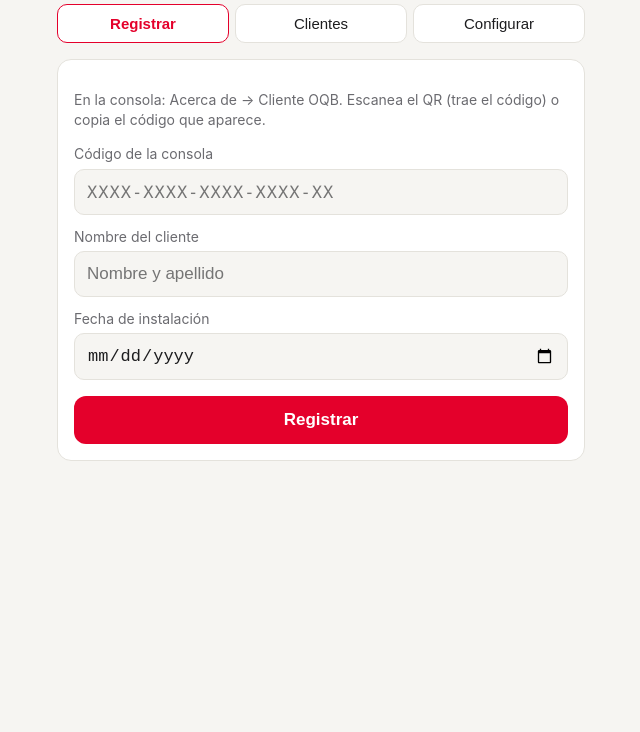
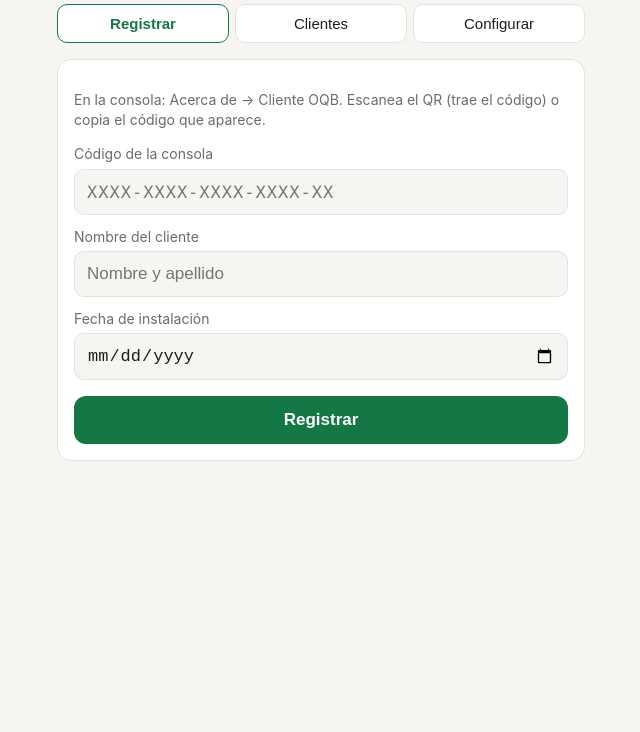
Before and after one commit to ohquebacan/oqb-clientes, a plain HTML site: page index.html in a window 1280 px wide. Shown: the part 68-800 px from the top of the page, without its empty margins (319-959 px from the left). Drawn offline with Linux system fonts and the light colour scheme.

Commit message:
Verde OQB

```diff
--- a/index.html
+++ b/index.html
@@ -8,12 +8,12 @@
 <style>
   :root {
     --bg: #f6f5f2; --card: #ffffff; --ink: #1d1d1f; --muted: #6b6b70; --line: #e4e2dc;
-    --accent: #e4002b; --ok: #1f8a4c; --warn: #b26b00; --bad: #c4211b;
+    --accent: #147846; --accent-ink: #ffffff; --ok: #1f8a4c; --warn: #b26b00; --bad: #c4211b;
     color-scheme: light;
   }
   @media (prefers-color-scheme: dark) {
     :root { --bg: #141416; --card: #1f1f22; --ink: #f2f2f4; --muted: #a0a0a8; --line: #333338;
-            --ok: #48c27a; --warn: #e3a33a; --bad: #ff6a63; color-scheme: dark; }
+            --accent: #34d583; --accent-ink: #0b0f0a; --ok: #48c27a; --warn: #e3a33a; --bad: #ff6a63; color-scheme: dark; }
   }
   * { box-sizing: border-box; }
   body { margin: 0; background: var(--bg); color: var(--ink);
@@ -32,7 +32,7 @@
                     background: var(--bg); color: var(--ink); }
   input.codigo { font-family: ui-monospace, Menlo, monospace; letter-spacing: 1px; text-transform: uppercase; }
   button.main { width: 100%; margin-top: 16px; padding: 14px; font-size: 17px; font-weight: 600; border: 0;
-                border-radius: 12px; background: var(--accent); color: #fff; }
+                border-radius: 12px; background: var(--accent); color: var(--accent-ink); }
   button.main:disabled { opacity: .5; }
   button.sec { padding: 8px 12px; border-radius: 9px; border: 1px solid var(--line); background: var(--card); color: var(--ink); }
   .msg { margin-top: 12px; padding: 12px; border-radius: 10px; font-size: 15px; }
```
